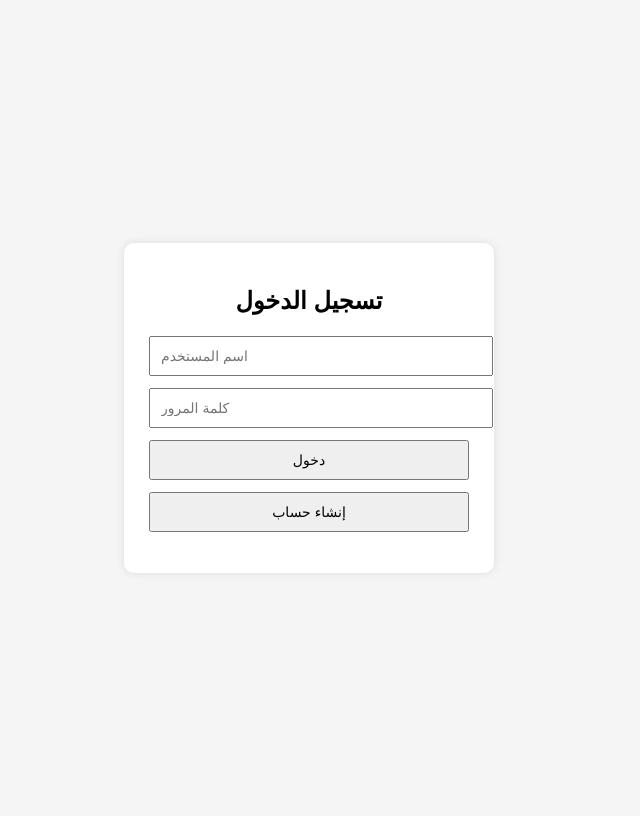
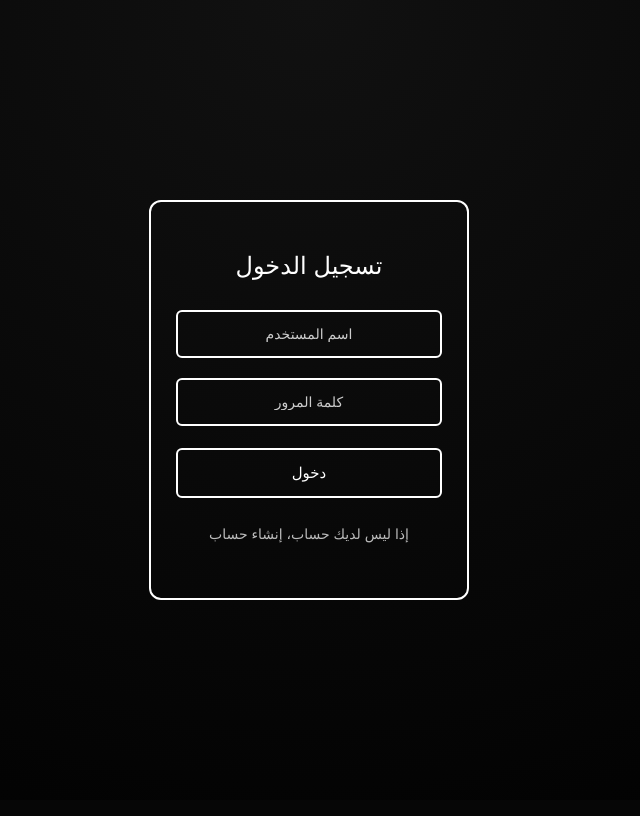
Before and after one commit to reemebrhiem/bruteforce-app, a Flask app: page / in a window 1280 px wide. Shown: the whole page, without its empty margins (331-971 px from the left). After the commit the page ends 600 px from the top, so only its background shows below. Run offline with Flask 3, Linux system fonts and the light colour scheme; parts of the project's set-up code (start-up, migrations or seed data) failed here and were passed over.

Commit message:
Update login.html

```diff
--- a/templates/login.html
+++ b/templates/login.html
@@ -5,41 +5,87 @@
 <title>تسجيل الدخول</title>
 
 <style>
+* {
+    box-sizing: border-box;
+}
+
 body {
     display:flex;
     justify-content:center;
     align-items:center;
     height:100vh;
     font-family:Arial, sans-serif;
-    background:#f5f5f5;
+    background: radial-gradient(circle at top, #111, #000);
+    margin:0;
 }
+
 .box {
     width:320px;
-    background:white;
-    padding:25px;
-    border-radius:10px;
+    padding:30px 25px;
+    border-radius:12px;
     text-align:center;
-    box-shadow:0 0 10px rgba(0,0,0,0.1);
+    border:2px solid white;
+    background: transparent;
 }
+
 h2 {
-    margin-bottom:15px;
+    margin-bottom:20px;
+    color:white;
+    font-weight:normal;
 }
-input, button {
+
+input {
     width:100%;
-    padding:10px;
-    margin:6px 0;
+    padding:14px;
+    margin:10px 0;
     font-size:14px;
+    background:transparent;
+    border:2px solid white;
+    border-radius:6px;
+    color:white;
+    text-align:center;
+    outline:none;
 }
+
+input::placeholder {
+    color:#ccc;
+}
+
 button {
+    width:100%;
+    padding:14px;
+    margin-top:12px;
+    font-size:15px;
+    background:transparent;
+    border:2px solid white;
+    color:white;
+    border-radius:6px;
     cursor:pointer;
 }
+
 button:disabled {
-    background:#ccc;
+    opacity:0.5;
     cursor:not-allowed;
 }
+
+#registerBtn {
+    background:none;
+    border:none;
+    margin-top:14px;
+    color:#bbb;
+    font-size:14px;
+    cursor:pointer;
+}
+
+#registerBtn:hover {
+    text-decoration:underline;
+    color:white;
+}
+
 #msg {
-    color:red;
-    margin-top:10px;
+    color:#ff6b6b;
+    margin-top:12px;
+    font-size:14px;
 }
 </style>
 </head>
@@ -54,7 +100,9 @@ button:disabled {
     <button id="loginBtn" type="submit">دخول</button>
 </form>
 
-<button id="registerBtn" onclick="location.href='/register'">إنشاء حساب</button>
+<button id="registerBtn" onclick="location.href='/register'">
+    إذا ليس لديك حساب، إنشاء حساب
+</button>
 
 <div id="msg"></div>
 </div>
```
